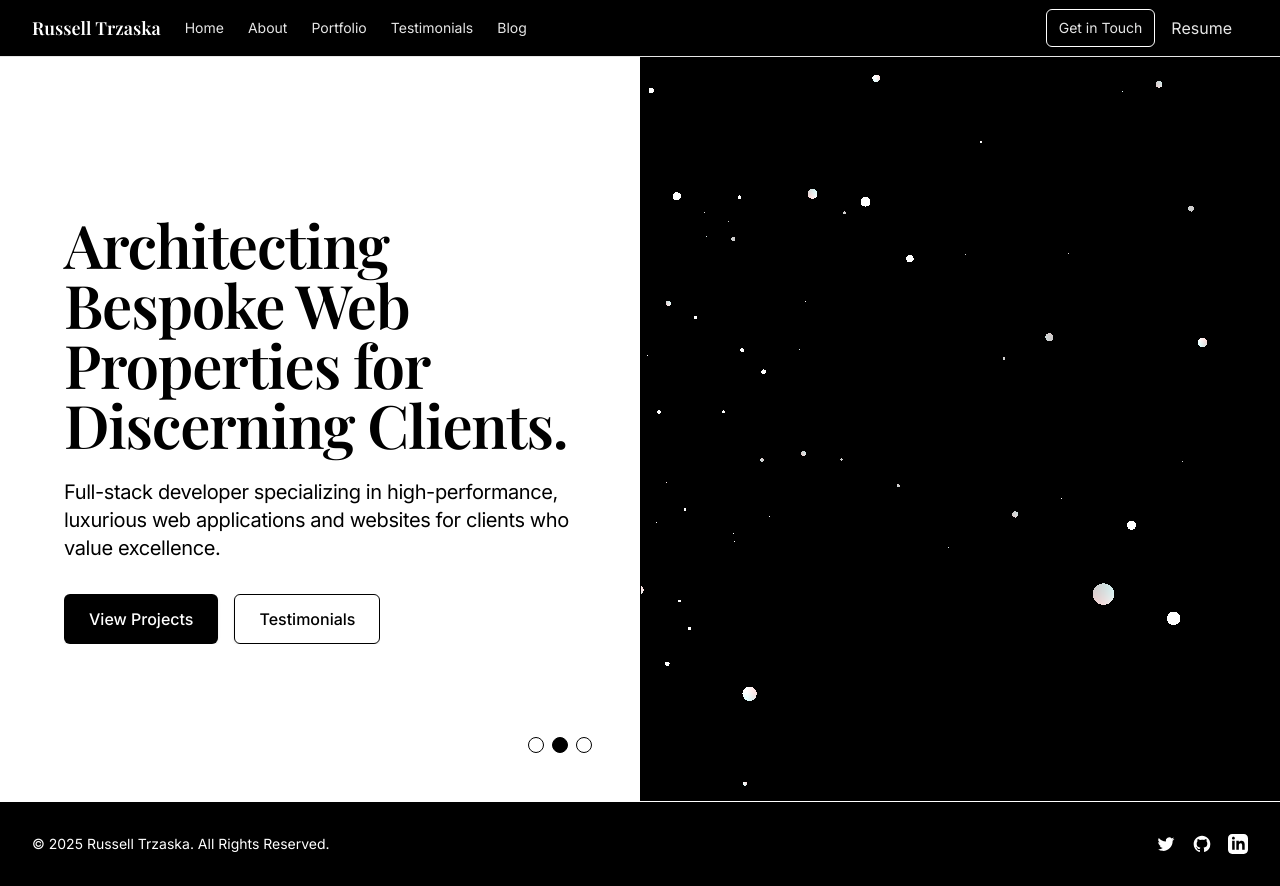
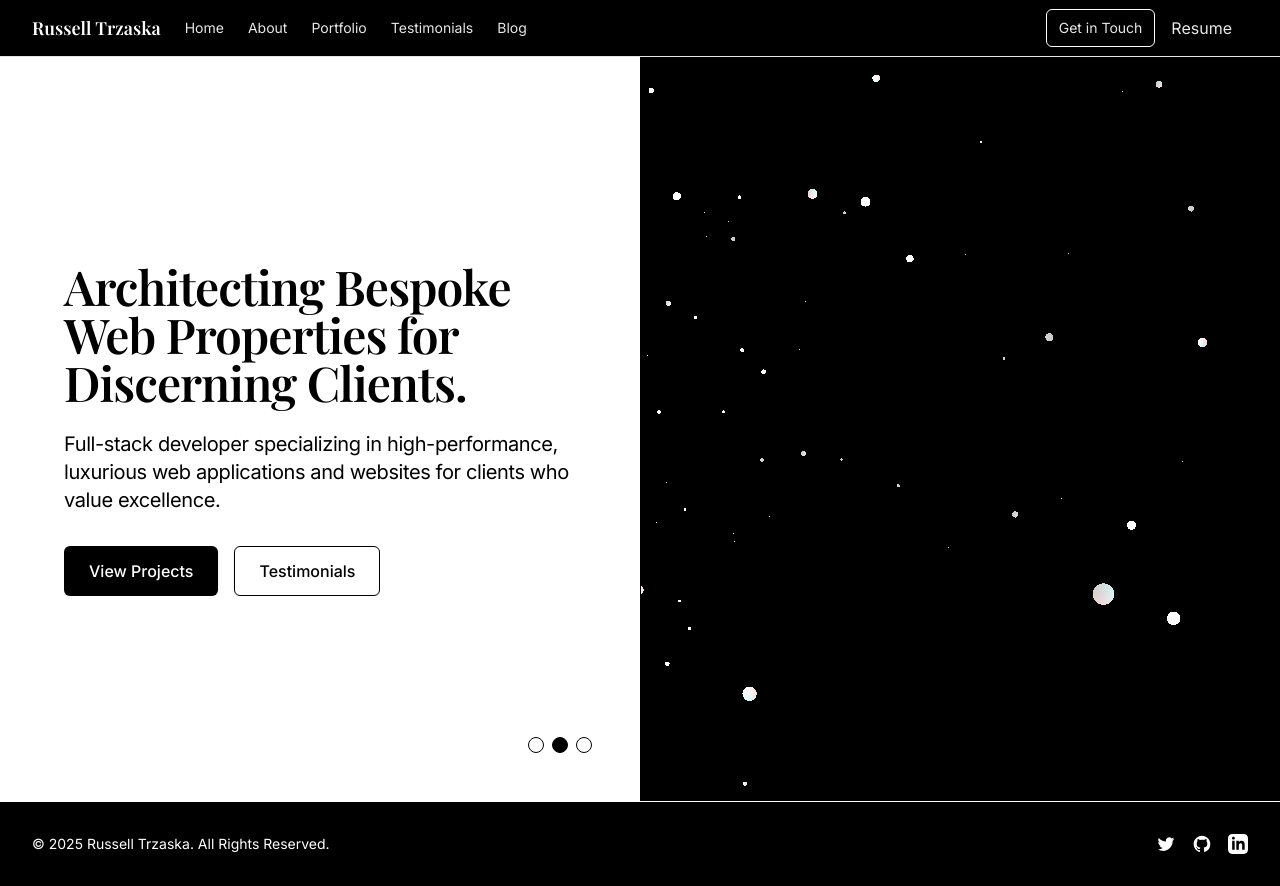
Before and after one commit to helloWerld/luxury-portfolio, a Next.js app: page / in a window 1280 px wide. Built offline with nearby package versions, Linux system fonts and the light colour scheme.

Commit message:
hero section title font size hotfix

```diff
--- a/app/page.tsx
+++ b/app/page.tsx
@@ -28,7 +28,7 @@ export default function HomePage() {
           <TypingAnimation
             as="h1"
             duration={50}
-            className="text-4xl sm:text-5xl md:text-6xl font-bold font-serif mb-6 relative text-balance"
+            className="text-2xl sm:text-3xl md:text-5xl font-bold font-serif mb-6 relative text-balance"
           >
             Architecting Bespoke Web Properties for Discerning Clients.
           </TypingAnimation>
```
